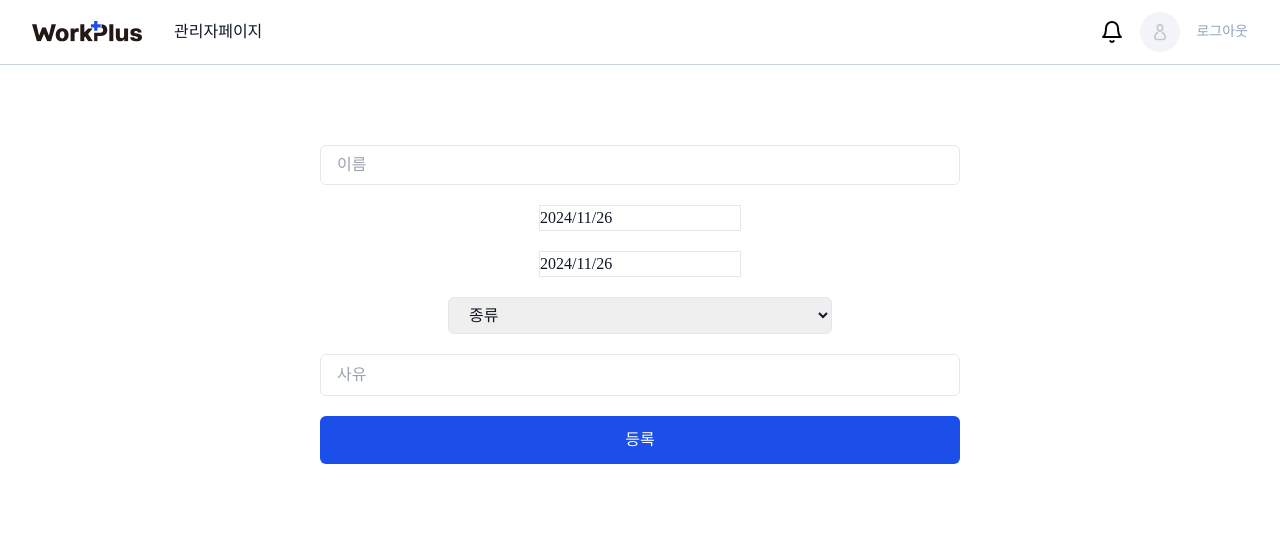
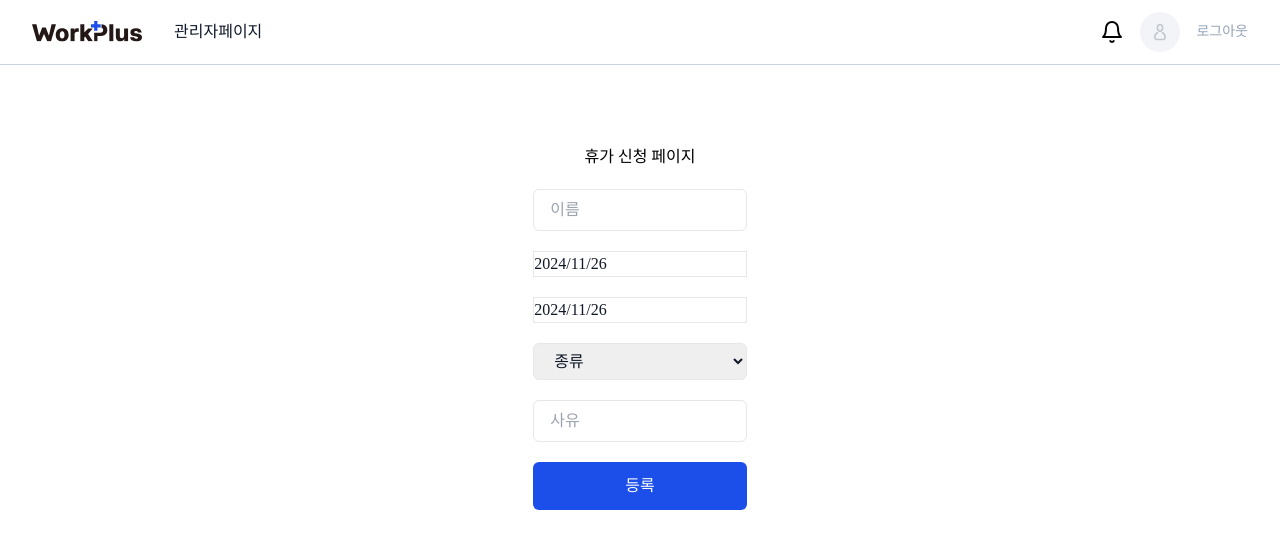
Before and after one commit to ltaehee/workplus-front, a React (Vite) app: page /vacation in a window 1280 px wide. Shown: the top 548 px of the page. Built offline with nearby package versions, Linux system fonts and the light colour scheme; no server answers; a web font is replaced by a local one.

Commit message:
Feat: Meeting.tsx 추가, SelectBox.tsx, vacationPage.tsx, main.tsx, index.css, datePicker.tsx 수정

```diff
--- a/src/components/common/SelectBox.tsx
+++ b/src/components/common/SelectBox.tsx
@@ -1,40 +1,37 @@
-import React, { useState } from "react";
+import React, { ChangeEvent, useState } from "react";
 
 type SelectProps = {
   value: string;
-  onClick: () => void;
-  onClick1: () => void;
+
   optionText0: string;
   optionText1: string;
   optionText2: string;
   className?: string;
+  onChange: (e: ChangeEvent<HTMLSelectElement>) => void;
 };
 
 const SelectBox: React.FC<SelectProps> = ({
   value,
-  onClick,
-  onClick1,
   optionText0,
   optionText1,
   optionText2,
   className,
+  onChange,
 }) => {
   return (
     <>
-      <form className={`max-w-sm ${className}`}>
+      <form className={`${className}`}>
         <select
+          defaultValue={optionText0}
+          onChange={onChange}
           className={`px-4 py-2 border text-gray-900 rounded-md w-full
              focus:outline-none focus:ring-2 ${className}`}
         >
-          <option disabled hidden selected>
+          <option value={optionText0} disabled hidden>
             {optionText0}
           </option>
-          <option value={value} onClick={onClick}>
-            {optionText1}
-          </option>
-          <option value={value} onClick={onClick1}>
-            {optionText2}
-          </option>
+          <option value={optionText1}>{optionText1}</option>
+          <option value={optionText2}>{optionText2}</option>
         </select>
       </form>
     </>
--- a/src/components/common/datePicker.tsx
+++ b/src/components/common/datePicker.tsx
@@ -6,7 +6,7 @@ import "react-datepicker/dist/react-datepicker.css";
 
 type DatepickerProps = {
   className?: string;
-  dateFormat: string;
+  dateFormat?: string;
   selected: Date | null;
   onChange: (date: Date | null) => void;
 };
--- a/src/index.css
+++ b/src/index.css
@@ -13,3 +13,7 @@
 * {
   font-family: "Pretendard-Regular";
 }
+
+.react-datepicker-wrapper {
+  width: 100%;
+}
--- a/src/main.tsx
+++ b/src/main.tsx
@@ -8,6 +8,7 @@ import ErrorPage from "./pages/ErrorPage.tsx";
 import LoginPage from "./pages/LoginPage.tsx";
 import ProfilePage from "./pages/profilePage.tsx";
 import SignupPage from "./pages/SignupPage.tsx";
+import MeetingPage from "./pages/MeetingPage.tsx";
 
 const router = createBrowserRouter([
   {
@@ -27,6 +28,10 @@ const router = createBrowserRouter([
         path: "/vacation",
         element: <VacationPage />,
       },
+      {
+        path: "/meeting",
+        element: <MeetingPage />,
+      },
     ],
   },
   {
--- /dev/null
+++ b/src/pages/MeetingPage.tsx
@@ -0,0 +1,50 @@
+import { useState } from "react";
+import Datepicker from "../components/common/datepicker";
+import Input from "../components/common/Input";
+import Button from "../components/common/Button";
+import ReactDatePiker from "react-datepicker";
+
+const MeetingPage = () => {
+  const [startDate, setStartDate] = useState<Date | null>(new Date());
+  const [selectedTime, setSelectedTime] = useState<Date | null>(new Date());
+  return (
+    <>
+      <div className="w-full flex flex-col space-y-5 items-center">
+        <p className="mt-20">회의 일정 생성 페이지</p>
+        <div className="w-1/6">
+          <Datepicker
+            className="w-full"
+            dateFormat="yyyy/MM/dd"
+            selected={startDate}
+            onChange={(date) => setStartDate(date)}
+          />
+        </div>
+        <div className="w-1/6">
+          <Input placeholder="회의 안건" />
+        </div>
+        <div className="w-1/6">
+          <Input placeholder="생성자" />
+        </div>
+        <div className="w-1/6">
+          <Input placeholder="참여자" />
+        </div>
+        <div className="w-1/6">
+          <ReactDatePiker
+            className="px-4 py-2 border rounded-md w-full focus:outline-none focus:ring-2"
+            selected={selectedTime}
+            onChange={(date: Date | null) => setSelectedTime(date)}
+            showTimeSelect
+            showTimeSelectOnly
+            timeIntervals={10}
+            dateFormat="hh:mm aa"
+          />
+        </div>
+        <div className="w-1/6">
+          <Button btnText="등록" />
+        </div>
+      </div>
+    </>
+  );
+};
+
+export default MeetingPage;
--- a/src/pages/vacationPage.tsx
+++ b/src/pages/vacationPage.tsx
@@ -1,17 +1,14 @@
-import { useState } from "react";
+import { ChangeEvent, useState } from "react";
 import SelectBox from "../components/common/SelectBox";
 import Input from "../components/common/Input";
 import Button from "../components/common/Button";
-import Datepicker from "../components/common/Datepicker";
+import Datepicker from "../components/common/datePicker";
+const VacationPage = () => {
+  const [isOption, setIsOption] = useState("");
 
-const VacationPage = () => {
-  const [isOption, setIsOption] = useState("연차");
-
-  const handleClickYear = () => {
-    setIsOption("연차");
-  };
-  const handleClickMonth = () => {
-    setIsOption("반차");
+  const handleChangeSelect = (e: ChangeEvent<HTMLSelectElement>) => {
+    setIsOption(e.target.value);
+    console.log(e.target.value);
   };
 
   const [startDate, setStartDate] = useState<Date | null>(new Date());
@@ -19,42 +16,42 @@ const VacationPage = () => {
 
   return (
     <>
-      <div className=" flex flex-col space-y-5 items-center w-full">
-        <div className="w-1/2">
-          <Input className="w-full mt-20 size-10 " placeholder="이름" />
+      <div className="w-full flex flex-col space-y-5 items-center ">
+        <p className="mt-20">휴가 신청 페이지</p>
+        <div className="w-1/6">
+          <Input placeholder="이름" />
         </div>
-        <div className="w-1/2 flex justify-center">
+        <div className="w-1/6">
           <Datepicker
             className="w-full"
             dateFormat="yyyy/MM/dd"
             selected={startDate}
-            onChange={(date: Date | null) => setStartDate(date)}
+            onChange={(date) => setStartDate(date)}
           />
         </div>
-        <div className="w-1/2 flex justify-center">
+        <div className="w-1/6">
           <Datepicker
             className="w-full"
             dateFormat="yyyy/MM/dd"
             selected={endDate}
-            onChange={(date: Date | null) => setEndDate(date)}
+            onChange={(date) => setEndDate(date)}
           />
         </div>
-        <div className="w-1/2 flex justify-center">
+        <div className="w-1/6">
           <SelectBox
-            className="w-full text-[#9ca39a]"
+            className="text-[#9ca39a]"
             value={isOption}
             optionText0="종류"
             optionText1="연차"
             optionText2="반차"
-            onClick={handleClickYear}
-            onClick1={handleClickMonth}
+            onChange={handleChangeSelect}
           />
         </div>
-        <div className="w-1/2">
-          <Input className="w-1/2" placeholder="사유" />
+        <div className="w-1/6">
+          <Input placeholder="사유" />
         </div>
-        <div className="w-1/2">
-          <Button className="w-1/2" btnText="등록" />
+        <div className="w-1/6">
+          <Button btnText="등록" />
         </div>
       </div>
     </>
```
